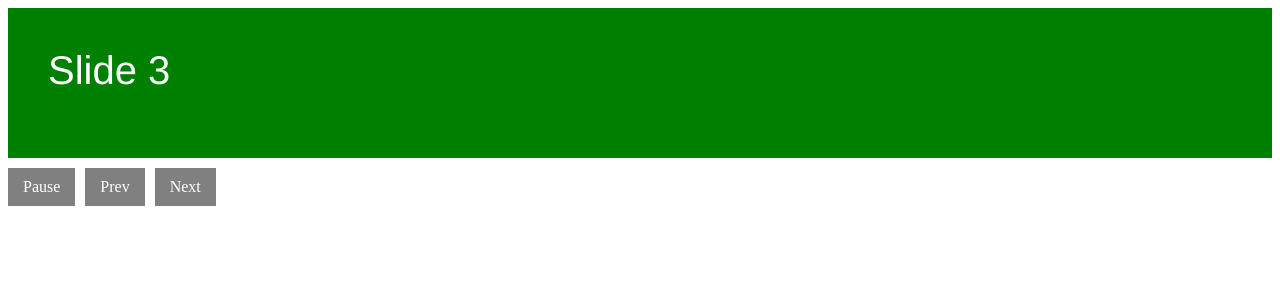
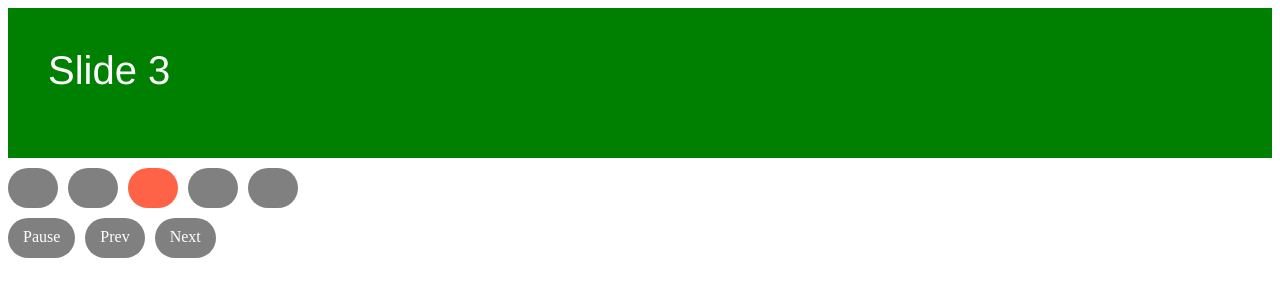
Before and after one commit to TatianaKan/slides, a plain HTML site: page index.html in a window 1280 px wide. Drawn offline with Linux system fonts and the light colour scheme.

Commit message:
indicator

```diff
--- a/css/style.css
+++ b/css/style.css
@@ -65,16 +65,29 @@ just for appearance; change whatever you want
     background: rgb(204, 48, 204);
 }
 
+.indicators {
+    margin: 0;
+    padding: 0;
+    list-style: none;
+}
+.indicators,
 .controls {
     display: flex;
     gap: 10px;
     margin: 10px 0;
+}
 
-
-}
+.indicator,
 .control {
     background-color: gray;
     color: white;
     padding: 10px 15px;
     cursor: pointer;
+    min-width: 20px;
+    min-height: 20px;
+    border-radius: 20px;
 }
+
+.indicator.active {
+    background-color: tomato;
+}
--- a/index.html
+++ b/index.html
@@ -19,6 +19,15 @@
             <div class="slide">Slide 4</div>
             <div class="slide">Slide 5</div>
         </div>
+
+<ol id="indicators-container" class="indicators">
+    <li class="indicator active" data-slide-to="0"></li>
+    <li class="indicator" data-slide-to="1"></li>
+    <li class="indicator" data-slide-to="2"></li>
+    <li class="indicator" data-slide-to="3"></li>
+    <li class="indicator" data-slide-to="4"></li>
+</ol>
+
         <div id="controls-container" class="controls">
             <span id="pause-btn" class="control control-pause">Pause</span>
             <span id="prev-btn" class="control control-prev">Prev</span>
--- a/js/main.js
+++ b/js/main.js
@@ -1,4 +1,7 @@
 let slides = document.querySelectorAll('.slide');
+const indicatorsContainer = document.querySelector('#indicators-container');
+const indicators = document.querySelectorAll('.indicator')
+// console.log(indeficatorsContainer);
 const pauseBtn = document.querySelector('#pause-btn');
 const prevBtn = document.querySelector('#prev-btn');
 const nextBtn = document.querySelector('#next-btn');
@@ -11,9 +14,10 @@ let isPlaying = true;
 function gotoSlide(n) {
 
     slides[currentSlide].classList.toggle('active');
-
+    indicators[currentSlide].classList.toggle('active');
     currentSlide = (n + slideCount) % slideCount;
     slides[currentSlide].classList.toggle('active');
+    indicators[currentSlide].classList.toggle('active');
 }
 
 const prevSlide = () => gotoSlide(currentSlide - 1)
@@ -41,11 +45,25 @@ function prev() {
 }
 function next() {
     play();
-    nextSlide;
+    nextSlide();
 }
-timerID = setInterval(nextSlide, 2000);
 
-pauseBtn.addEventListener('click', pausePlay);
+function indicate(e) {
+    let target = e.target;
 
-prevBtn.addEventListener ('click', prev);
-nextBtn.addEventListener ('click', next);
+    const index = target.getAttribute(`data-slide-to`);
+    if (target && target.classList.contains(`indicator`)) {
+
+        // console.log(index);
+        pause();
+        gotoSlide(+index);
+    }
+}
+    timerID = setInterval(nextSlide, 2000);
+
+    pauseBtn.addEventListener('click', pausePlay);
+
+    prevBtn.addEventListener('click', prev);
+    nextBtn.addEventListener('click', next);
+
+    indicatorsContainer.addEventListener('click', indicate);
```
